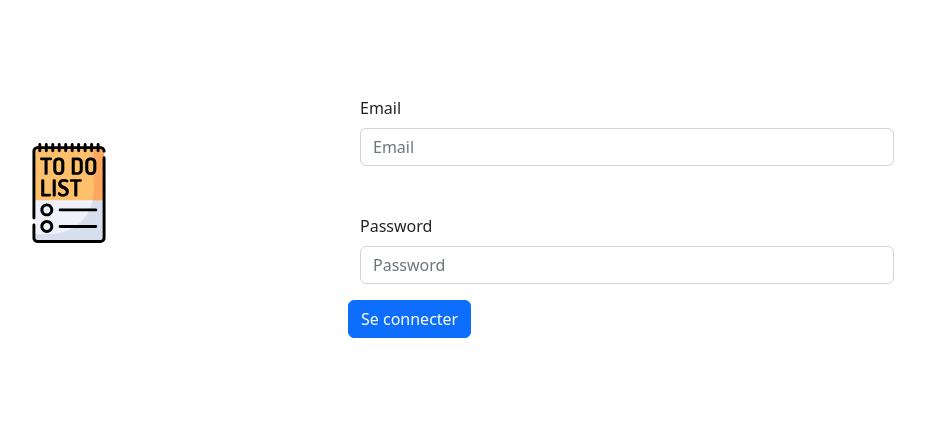
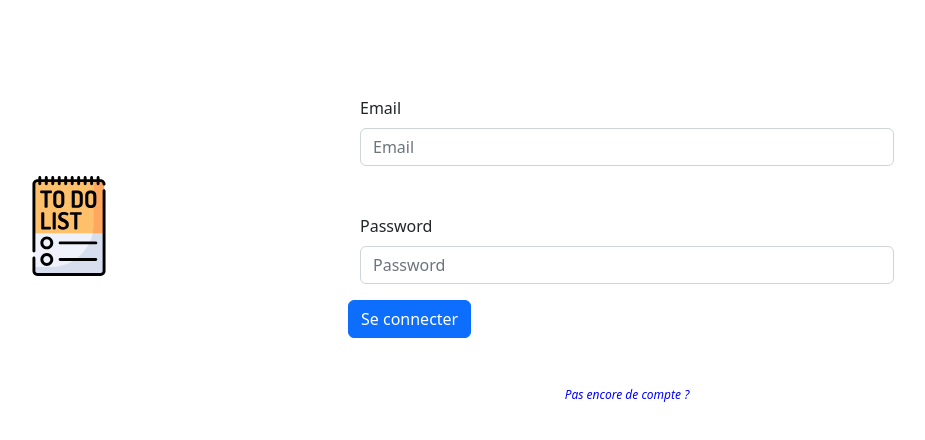
Before and after one commit to Bastardrosset/Api-todoList, a React (Create React App) app: page / in a window 1280 px wide. Shown: the top 440 px of the page, without its empty margins (292-1217 px from the left). Built offline with nearby package versions, Linux system fonts and the light colour scheme; the HTML template or start-up script is replaced by a standard one.

Commit message:
Ajout login & register ok retirect to hom && lout ok

```diff
--- a/public/index.html
+++ b/public/index.html
@@ -11,6 +11,7 @@
     />
     <link rel="icon" href="./img/liste.svg" />
     <link href="https://cdn.jsdelivr.net/npm/bootstrap@5.1.3/dist/css/bootstrap.min.css" rel="stylesheet" integrity="sha384-1BmE4kWBq78iYhFldvKuhfTAU6auU8tT94WrHftjDbrCEXSU1oBoqyl2QvZ6jIW3" crossorigin="anonymous">
+    <link rel="stylesheet" href="https://cdnjs.cloudflare.com/ajax/libs/font-awesome/6.4.0/css/all.min.css" integrity="sha512-iecdLmaskl7CVkqkXNQ/ZH/XLlvWZOJyj7Yy7tcenmpD1ypASozpmT/E0iPtmFIB46ZmdtAc9eNBvH0H/ZpiBw==" crossorigin="anonymous" referrerpolicy="no-referrer" />
   </head>
   <body>
 
--- a/src/App.js
+++ b/src/App.js
@@ -1,13 +1,17 @@
-import React from 'react';
-import { BrowserRouter, Routes, Route, Link, Navigate } from 'react-router-dom';
+import React, { useContext } from 'react';
+import { BrowserRouter, Routes, Route } from 'react-router-dom';
 import CreateToDoListe from './Page/CreateToDoListe';
 import ConsultToDoList from './Page/ConsultToDoListe';
 import LoginForm from './Page/LoginForm';
 import SignupForm from './Page/SignupForm';
 import Accueil from './Page/Accueil';
 import 'bootstrap/dist/css/bootstrap.min.css';
+import { UidContext } from './Components/App.context'
 
 function App() {
+
+  const uid = useContext(UidContext)
+
   return (
   <>
     <BrowserRouter>
--- /dev/null
+++ b/src/Components/App.context.jsx
@@ -0,0 +1,3 @@
+import { createContext } from "react";
+
+export const UidContext = createContext();
--- /dev/null
+++ b/src/Components/Auth/Logout.jsx
@@ -0,0 +1,23 @@
+import React from 'react'
+
+const Logout = () => {
+
+  const myStyleOff = {
+    listStyleType: "none"
+  }
+    const logout = async () => {
+        localStorage.removeItem('token')
+        localStorage.removeItem('user')
+        window.location = "/";// redirige vers home
+    }
+
+  return (
+    <div className="postion-relative">
+      <li onClick={logout} style={myStyleOff} className='position-absolute top-0 end-0'>
+        <i className="fas fa-power-off mt-3 me-3"></i>
+      </li>
+    </div>
+  )
+}
+
+export default Logout
--- a/src/Page/Accueil.jsx
+++ b/src/Page/Accueil.jsx
@@ -1,13 +1,14 @@
 import React from 'react';
-import { BrowserRouter, Routes, Route,Link, Navigate } from 'react-router-dom';
-import CreateToDoListe from './CreateToDoListe';
+import { Link } from 'react-router-dom';
 import IconTache from '../Components/IconTaches/IconTache';
 
 import Bouton from '../Components/Bouton/Bouton';
+import Logout from '../Components/Auth/Logout'
 
 const Accueil = () => {
   return (
     <>
+    <Logout/>
       <div className='container mt-3'>
         <div className='d-flex align-items-center justify-content-center mt-5 mb-5'>
         < IconTache />
--- a/src/Page/LoginForm.jsx
+++ b/src/Page/LoginForm.jsx
@@ -2,13 +2,20 @@ import React from 'react'
 import IconTache from '../Components/IconTaches/IconTache';
 import { useState } from 'react';
 import LoginFormInput from '../Components/FormInputs/LoginFormInput';
-
+import { NavLink } from 'react-router-dom'
 
 const LoginForm = (props) => {
+  const myStyleLink = {
+    fontStyle: "italic",
+    color:"blue",
+    fontSize:"12px"
+  }
+
   const [values, setValues] = useState({// déclaration des valeurs des variables d'état
       email: "",
       password: "",
   });
+
   const inputs = [
         {
           id: 1,
@@ -47,20 +54,21 @@ const LoginForm = (props) => {
       body: JSON.stringify({
         values
       })
-    }
-    )
+    })
     const data = await res.json();
     if(res.ok){
       localStorage.setItem('token', data.token);
-      return data.user
+      // return data.user
+      window.location.href = "/accueil";
+
     }else {throw('Error signin')};
 
   }
 
-
   const onChange = (e) => {
     setValues({...values, [e.target.name]: e.target.value})
   }
+
   return (
     <div className='container d-flex justify-content-center align-items-center mt-5'>
         <div className='col-6 d-flex justify-content-evenly'>
@@ -77,8 +85,8 @@ const LoginForm = (props) => {
                 ))}
                 <input className="btn btn-primary mt-3" type="submit" value="Se connecter" />
             </form>
+            <NavLink className="nav-link col-12 text-center mt-5" style={myStyleLink} to="/signup">Pas encore de compte ?</NavLink>
         </div>
-
     </div>
   )
 }
--- a/src/Page/SignupForm.jsx
+++ b/src/Page/SignupForm.jsx
@@ -1,9 +1,16 @@
 import React, { useState } from 'react';
 import IconTache from '../Components/IconTaches/IconTache';
 import SignupFormInput from '../Components/FormInputs/SignUpFormInput';
+import { NavLink } from 'react-router-dom'
 
 
 const SignupForm = () => {
+
+  const myStyleLink = {
+    fontStyle: "italic",
+    color:"blue",
+    fontSize:"12px"
+  }
 
   const [values, setValues] = useState({
     pseudo: "",
@@ -50,6 +57,7 @@ const SignupForm = () => {
 
   const handleRegister = async (e) => {
     e.preventDefault()
+    const res = await
     fetch("http://localhost:5000/api/auth/register",{
       method: "POST",
       crossDomain: true,
@@ -61,10 +69,15 @@ const SignupForm = () => {
       body: JSON.stringify({
         values
       })
-    }
+    })
+    const data = await res.json();
+    if(res.ok){
+      localStorage.setItem('token', data.token);
+      // return data.user
+      window.location.href = "/accueil";
 
-  )}
-
+    }else {throw('Error register')};
+  }
 
   return (
     <div className='container d-flex justify-content-center align-items-center mt-5'>
@@ -82,9 +95,9 @@ const SignupForm = () => {
             ))}
             <input className="btn btn-primary mt-3" type="submit" value="Valider inscription" />
           </form>
+          <NavLink className="nav-link col-12 text-center mt-5" style={myStyleLink} to="/">Déja un compte ?</NavLink>
         </div>
     </div>
-
   )
 }
 
```
Lines whose indentation alone changed are shown as unchanged.
